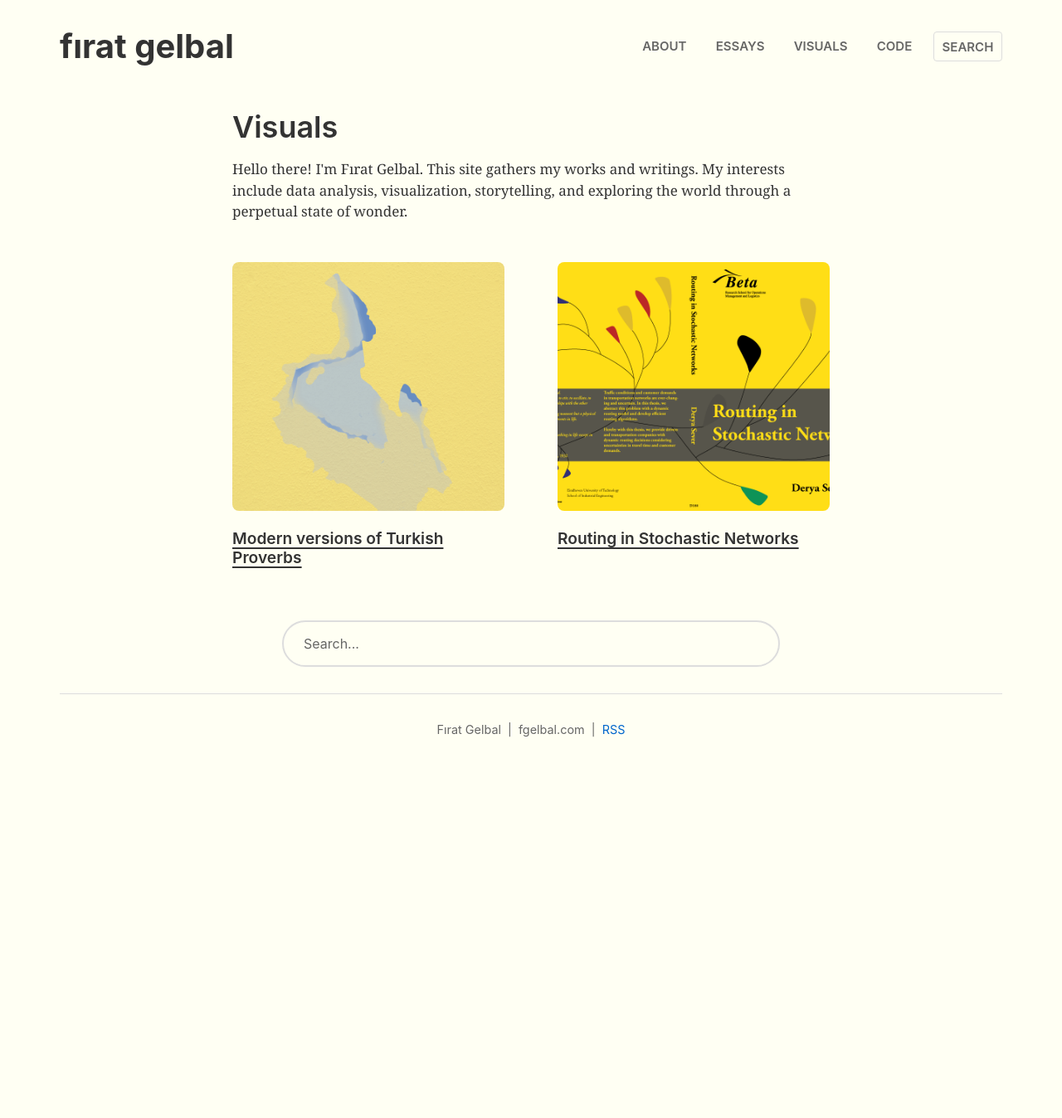
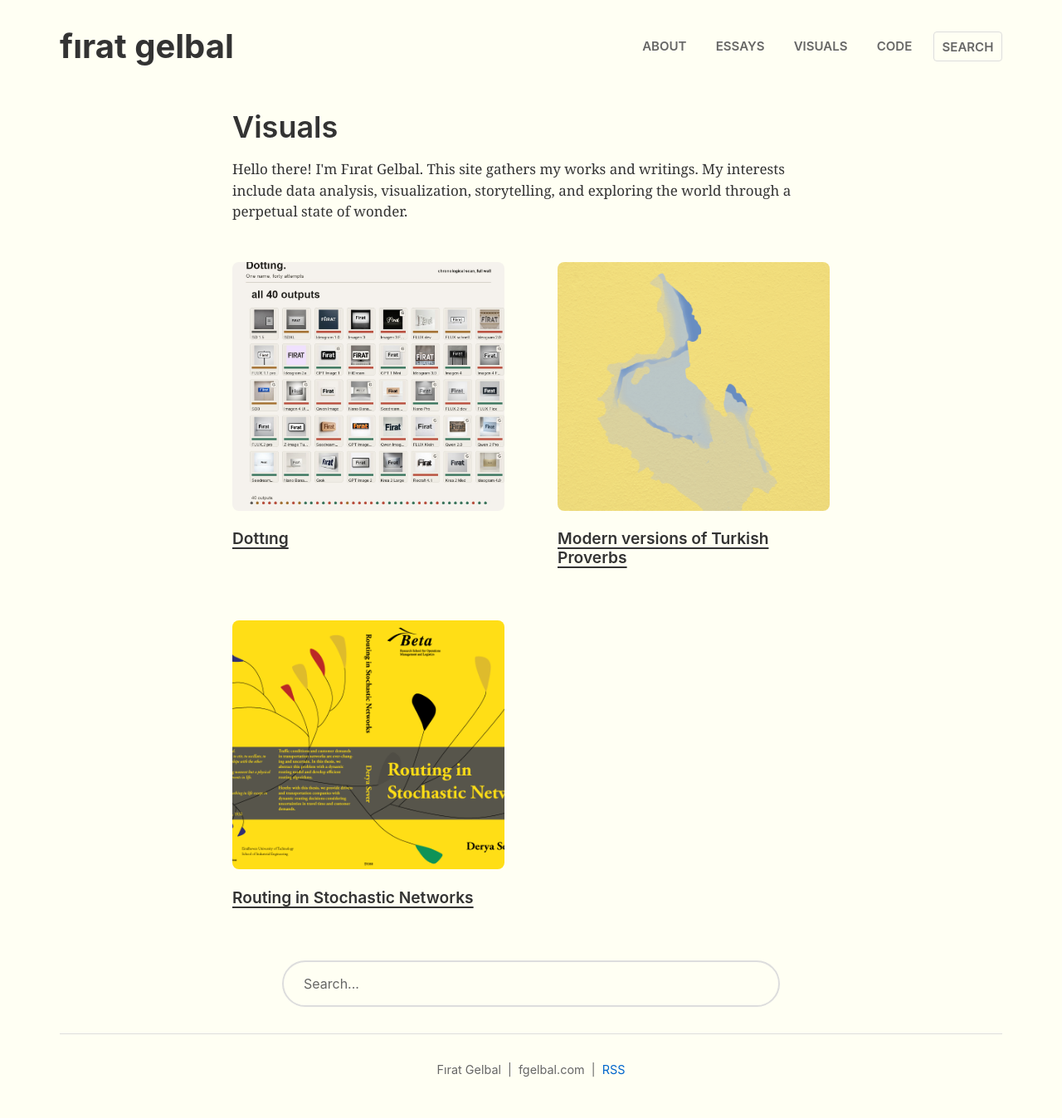
Before and after one commit to gelbal/gelbal.github.io, a Jekyll site: the page built from visuals.html, in a window 1280 px wide. Shown: the whole page at 83% size. Built offline with Jekyll 4.4.1, drawn with Linux system fonts in a browser that asks for light colours; before the commit the page ends 939 px from its top, so only the background shows below that.

Commit message:
Feature Dottıng on project pages

```diff
--- /dev/null
+++ b/_includes/featured-project-card.html
@@ -0,0 +1,11 @@
+<!-- ABOUTME: Renders a manually featured project card for category pages. -->
+<!-- ABOUTME: Supports external project links without duplicating posts. -->
+<article class="visual-item">
+    <a href="{{ include.project.url }}" {% if include.project.external %}target="_blank" rel="noopener noreferrer"{% endif %}>
+        {% if include.project.thumbnail %}
+            <img src="{{ include.project.thumbnail | relative_url }}"
+                 alt="{{ include.project.title }}">
+        {% endif %}
+        <h3>{{ include.project.title }}</h3>
+    </a>
+</article>
--- a/_layouts/category.html
+++ b/_layouts/category.html
@@ -8,9 +8,13 @@ layout: default
     <h1>{{ page.category | capitalize }}</h1>
 
     {% assign category_posts = site.posts | where: 'category', page.category %}
+    {% assign featured_projects = page.featured | default: empty %}
 
-    {% if category_posts.size > 0 %}
+    {% if category_posts.size > 0 or featured_projects.size > 0 %}
         <div class="visuals-grid">
+            {% for project in featured_projects %}
+                {% include featured-project-card.html project=project %}
+            {% endfor %}
             {% for post in category_posts %}
                 <article class="visual-item">
                     <a href="{{ post.url | relative_url }}">
--- a/_layouts/visuals.html
+++ b/_layouts/visuals.html
@@ -10,9 +10,13 @@ layout: default
     <p>Hello there! I'm Fırat Gelbal. This site gathers my works and writings. My interests include data analysis, visualization, storytelling, and exploring the world through a perpetual state of wonder.</p>
 
     {% assign category_posts = site.posts | where: 'category', page.category %}
+    {% assign featured_projects = page.featured | default: empty %}
 
-    {% if category_posts.size > 0 %}
+    {% if category_posts.size > 0 or featured_projects.size > 0 %}
         <div class="visuals-grid">
+            {% for project in featured_projects %}
+                {% include featured-project-card.html project=project %}
+            {% endfor %}
             {% for post in category_posts %}
                 <article class="visual-item">
                     <a href="{{ post.url | relative_url }}">
--- a/code.html
+++ b/code.html
@@ -2,4 +2,9 @@
 layout: category
 title: "Code"
 category: "code"
+featured:
+  - title: "Dottıng"
+    url: "https://dotting.fgelbal.com/"
+    thumbnail: "/assets/images/2026-06-19-do-not-dot-the-pixel-i/late-2025-glyph-shift-chart.png"
+    external: true
 ---
--- a/visuals.html
+++ b/visuals.html
@@ -2,4 +2,9 @@
 layout: visuals
 title: "Visuals"
 category: "visual"
+featured:
+  - title: "Dottıng"
+    url: "https://dotting.fgelbal.com/"
+    thumbnail: "/assets/images/2026-06-19-do-not-dot-the-pixel-i/results-wall-firat.jpg"
+    external: true
 ---
```
